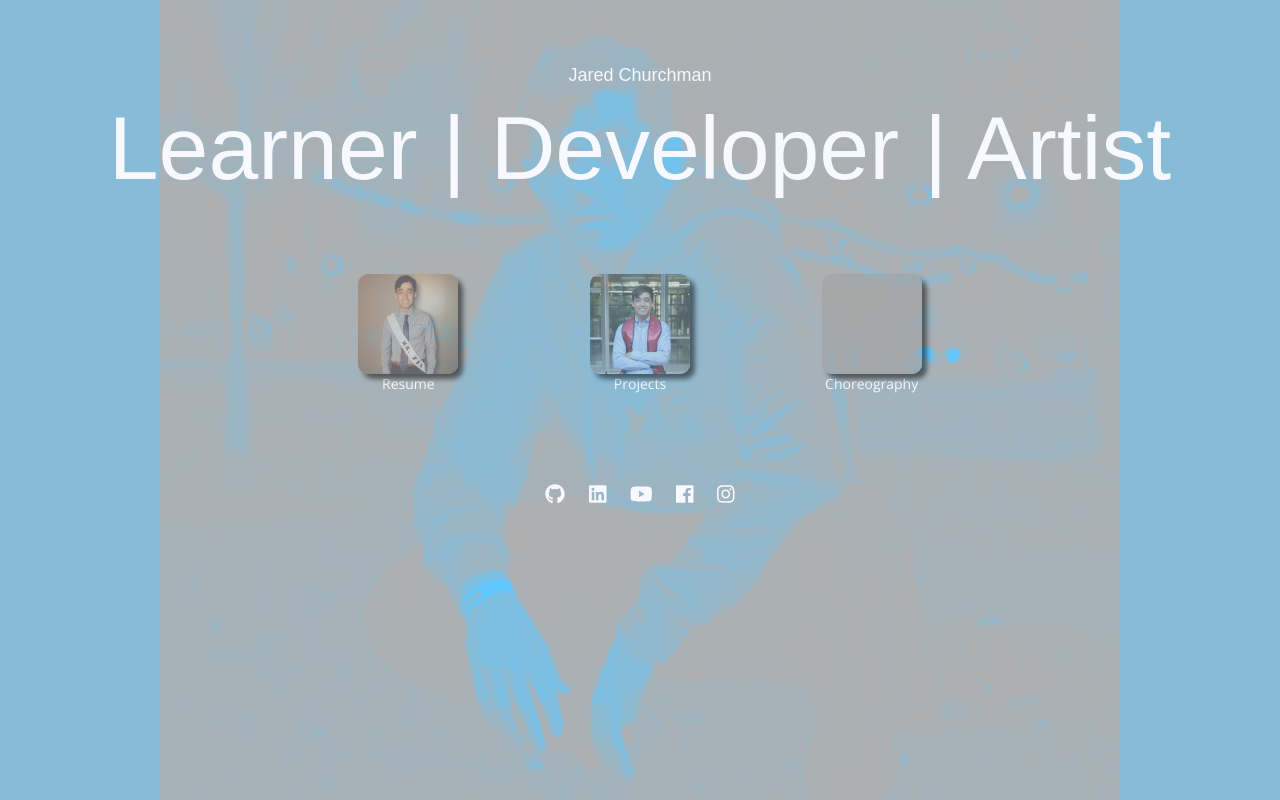
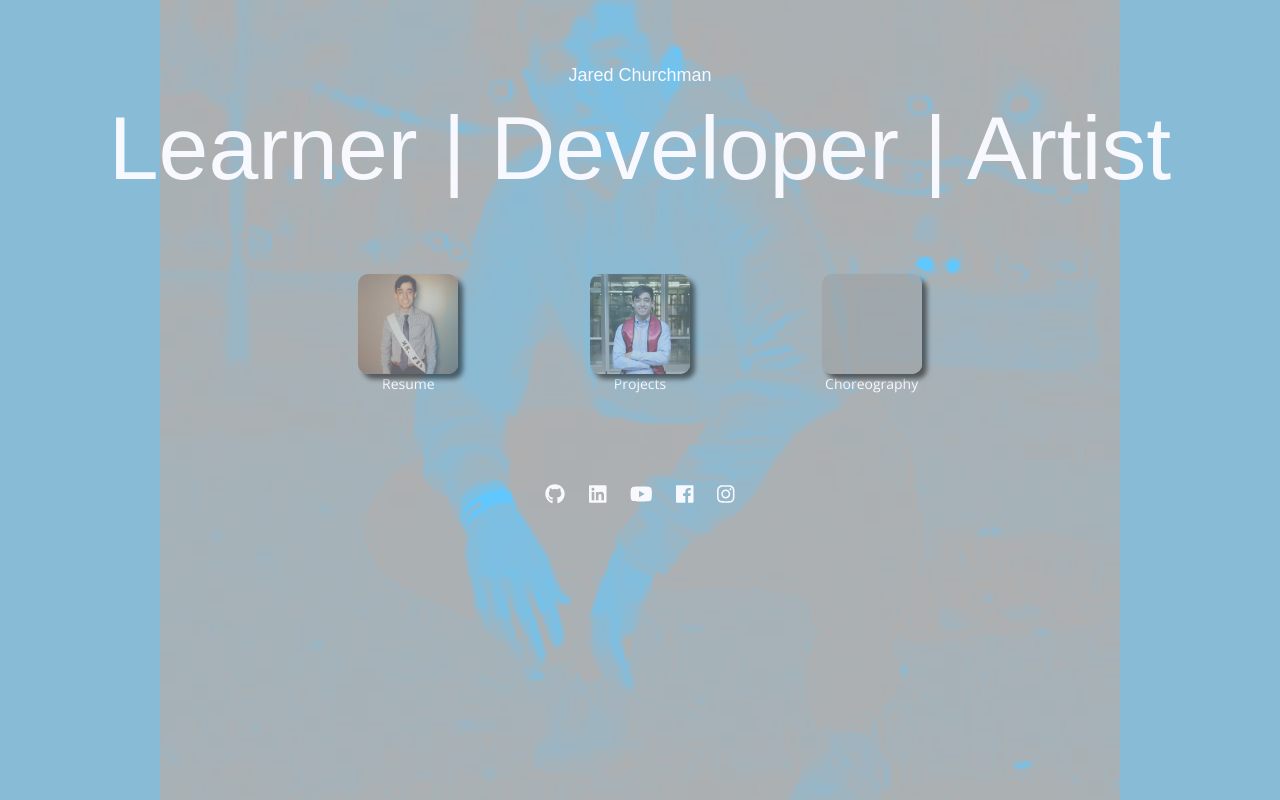
Before and after one commit to jchurchman100/jchurchman100.github.io, a plain HTML site: page index.html in a window 1280 px wide. Drawn offline with nearby package versions, Linux system fonts and the light colour scheme; files that its build step writes are made by us from their sources; grey boxes are pictures that could not be loaded.

Commit message:
cover bg image

```diff
--- a/css/styles.css
+++ b/css/styles.css
@@ -23,9 +23,9 @@ body {
 	background: var(--water-blue);
 	background-image: url("../images/Bleh.jpg");
 	background-repeat: no-repeat;
-	background-position: 50% 2%;
+	background-position: 50% 20%;
 	background-blend-mode: saturation;
-
+	background-size: 80% 80% cover;
 }
 .front{
 	display: inline-block;
```
